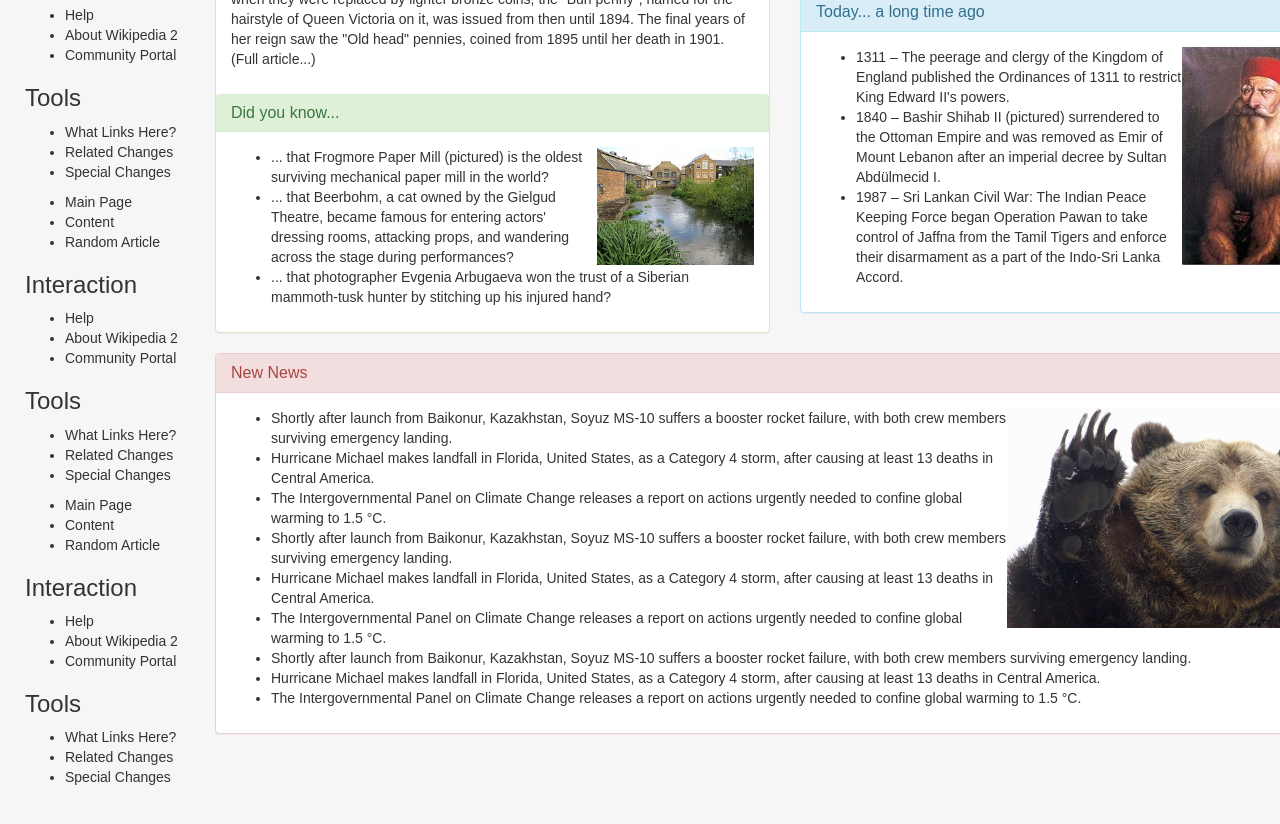
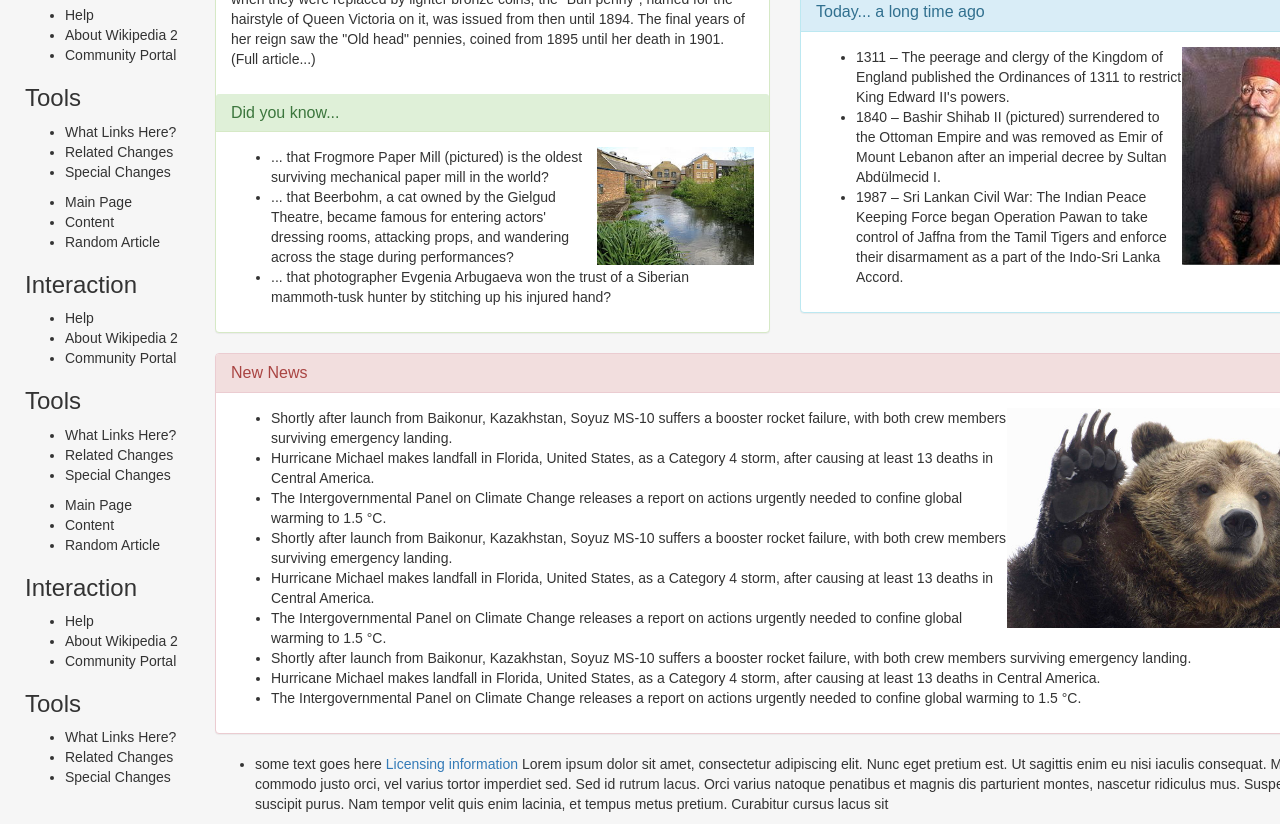
Before and after one commit to J-Michael-Brown/wiki-clone-page, a plain HTML site: page index.html in a window 1280 px wide. Shown: the part 286-1110 px from the top of the page. Before the commit the page ends 1083 px from the top, so only its background shows below. Drawn offline with Linux system fonts and the light colour scheme.

Commit message:
add unstyled footer to page

```diff
--- a/index.html
+++ b/index.html
@@ -138,6 +138,12 @@
               </div>
             </div>
           </div>
+          <div class="footer">
+            <ul>
+
+              <li id="footer-info-copyright"> some text goes here <a href="#">Licensing information</a> Lorem ipsum dolor sit amet, consectetur adipiscing elit. Nunc eget pretium est. Ut sagittis enim eu nisi iaculis consequat. Morbi commodo justo orci, vel varius tortor imperdiet sed. Sed id rutrum lacus. Orci varius natoque penatibus et magnis dis parturient montes, nascetur ridiculus mus. Suspendisse eu suscipit purus. Nam tempor velit quis enim lacinia, et tempus metus pretium. Curabitur cursus lacus sit </li>
+            </ul>
+          </div>
       <!-- </div> -->
     </div>
   </body>
```
